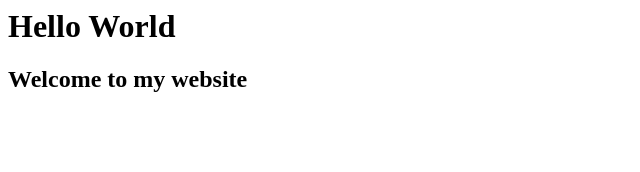
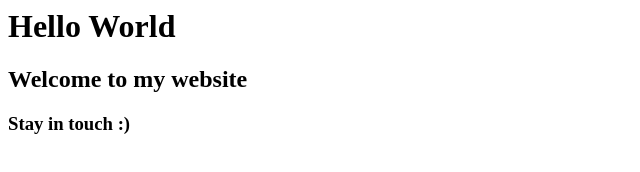
Before and after one commit to noortoshani/cfg-test, a plain HTML site: page index.html in a window 1280 px wide. Shown: the whole page, without its empty margins (0-640 px from the left). Drawn offline with Linux system fonts and the light colour scheme.

Commit message:
more updates and subheadings

```diff
--- a/index.html
+++ b/index.html
@@ -1,2 +1,3 @@
 <h1>Hello World</h1>
 <h2>Welcome to my website</h2>
+<h3>Stay in touch :)</h3>
```
